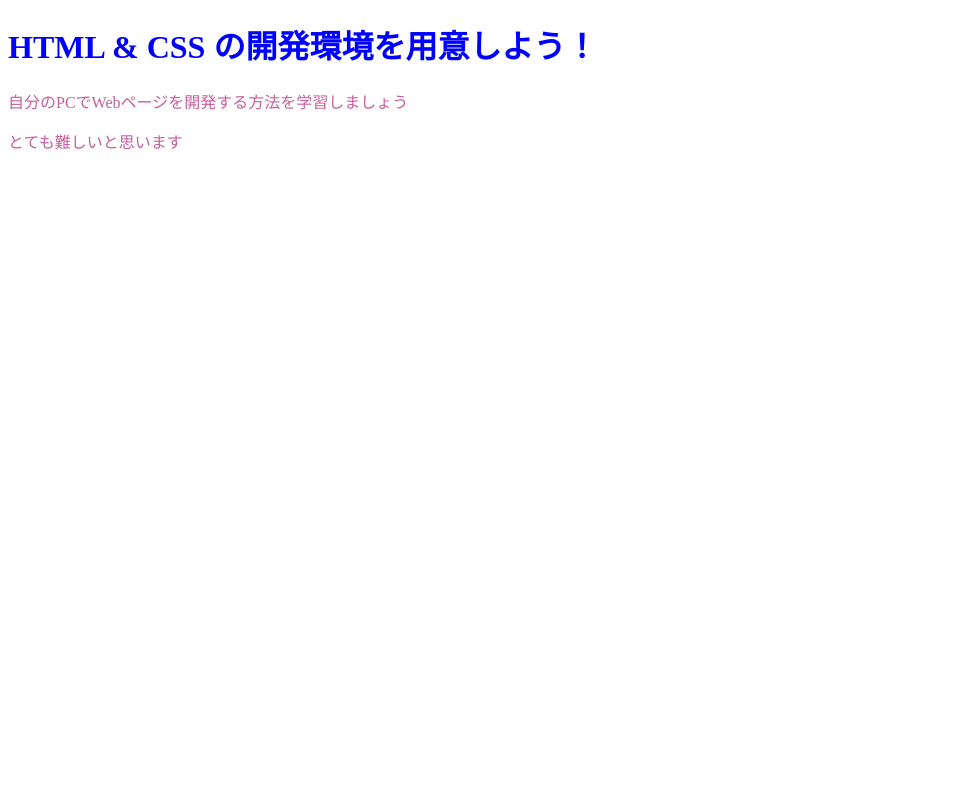
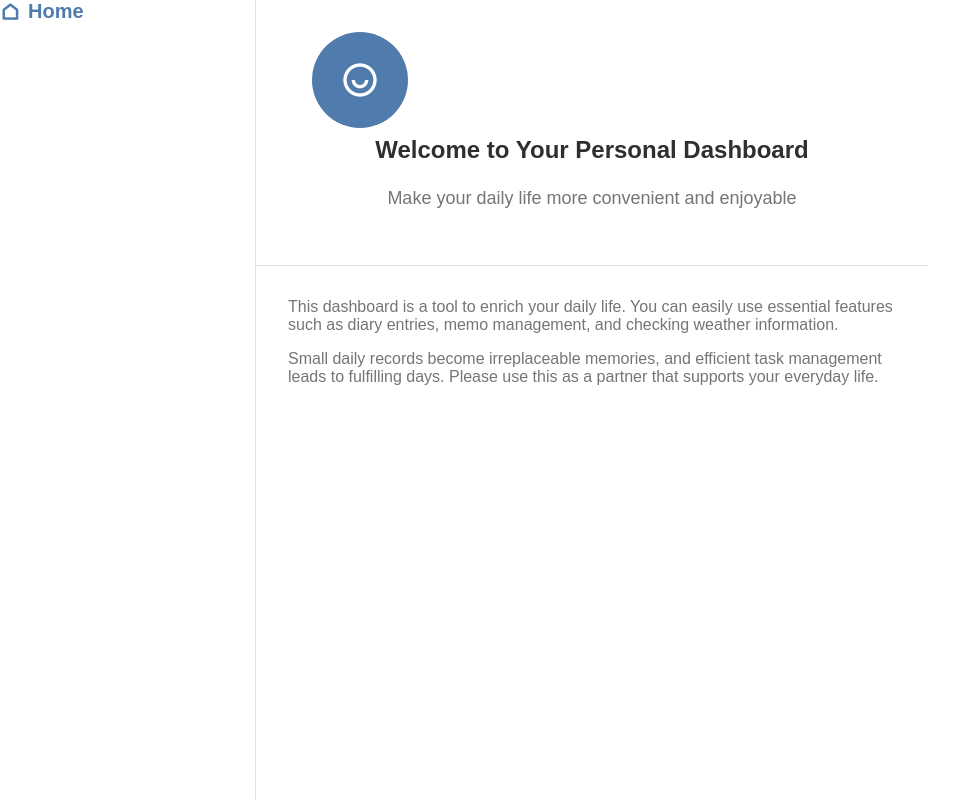
Before and after one commit to osarusanxx0112/my-first-web-app, a plain HTML site: page index.html in a window 1280 px wide. Shown: the whole page, without its empty margins (0-954 px from the left). Drawn offline with nearby package versions, Linux system fonts and the light colour scheme.

Commit message:
Add files via upload
新しい Web サイト用ファイルをアップロード

```diff
--- a/index.html
+++ b/index.html
@@ -1,16 +1,46 @@
 <!DOCTYPE html>
-<html>
+<html lang="en">
   <head>
-    <style>
-      h1 { color: blue; }
-      p { color: rgb(199, 94, 155); }
-    </style>
-    <meta charset="utf-8">
-    <title>Progate</title>
+    <meta charset="UTF-8" />
+    <meta name="viewport" content="width=device-width, initial-scale=1.0" />
+    <title>Dashboard</title>
+     <link rel="stylesheet" href="./style.css" />
+     <link href="https://cdn.jsdelivr.net/npm/remixicon@4.5.0/fonts/remixicon.css" rel="stylesheet" />
   </head>
   <body>
-    <h1 class="title">HTML & CSS の開発環境を用意しよう！</h1>
-    <p>自分のPCでWebページを開発する方法を学習しましょう</p>
-    <p>とても難しいと思います</p>
-</body>
+    <div class="dashboard-rensyu">
+      <aside class="sidebar">
+        <a href="#" class="sidebar-home" deta-tab="home">
+          <span class="ri-home-line"></span>
+          <span>Home</span>
+        </a>
+      </aside>
+      <main class="main-content">
+        <section class="cntent-section" id="home">
+          <header class="section-header">
+            <div class="profile-circle">
+              <span class="ri-user-smile-line"></span>
+            </div>
+            <h1 class="section-title">Welcome to Your Personal Dashboard</h1>
+            <p class="section-subtitle">Make your daily life more convenient and enjoyable</p>
+
+          </header>
+          <div class="section-body">
+            <div class="section-description">
+              <p>
+                This dashboard is a tool to enrich your daily life. You can easily use essential features such as diary entries, memo management, and checking weather information.
+              </p>
+              <p>
+                Small daily records become irreplaceable memories, and efficient task management leads to fulfilling days. Please use this as a partner that supports your everyday life.
+              </p>
+
+            </div>
+          </div>
+        </section>
+      </main>
+
+
+
+    </div>
+  </body>
 </html>
--- /dev/null
+++ b/style.css
@@ -0,0 +1,114 @@
+/* ブラウザで設定されているスタイルのリセット・共通設定 */
+/* 消さないでください */
+*,
+*::before,
+*::after {
+  box-sizing: border-box;
+}
+body,
+h1,
+h2,
+h3,
+p,
+ul,
+li,
+form,
+input,
+textarea,
+select,
+button {
+  margin: 0;
+  padding: 0;
+  font-family: sans-serif;
+}
+
+ul {
+  list-style: none;
+}
+/* スタイルのリセット終了 */
+
+/* サイドバーとメインコンテンツを包むための要素のスタイルを書いてください */
+.dashboard-rensyu {
+  display: flex;
+  height: 100vh;
+}
+
+/* サイドバーに関連するスタイルを書いてください */
+.sidebar {
+  width: 256px;
+  height: 100%;
+  flex-shrink: 0;
+  background-color: column;
+  border-right: 1px solid #e0e0e0 ;
+  display :flex;
+  flex-direction: column;
+}
+.sidebar-hedder{
+  padding:20px;
+  border-bottom: 1px solid #0e0e0e;
+}
+.sidebar-home{
+  font-size: 1.25rem;
+  font-weight: 600;
+  color: #4f7cac;
+  display: flex;
+  align-items: center;
+  gap: 8px;
+  text-decoration: none;
+}
+
+/* メインコンテンツに関連するスタイルを書いてください */
+.main-contents{
+  flex: 1;
+}
+
+.section-header{
+  background-color: white;
+  padding: 32px;
+  border-bottom: 1px solid #e0e0e0;
+  text-align: center;
+}
+
+.profile-circle{
+  width: 96px;
+  height: 96px;
+  background-color: #4f7cac;
+  border-radius: 50%;
+  display: flex;
+  justify-content:center;
+  align-items: center;
+  margin: auto 24px;
+}
+
+.profile-circle span{
+  font-size: 2.5rem;
+  color: white;
+}
+
+.section-title{
+  font-size: 1.5rem;
+  font-weight: 600;
+  color: #2f2f2f;
+  margin: 8px;
+}
+
+.section-subtitle{
+  font-size: 1.125rem;
+  color: #757575;
+  margin: 24px;
+}
+
+.section-description{
+  max-width: 672px;
+  margin: auto 0;
+  padding: 32px;
+  color: #757575
+  }
+
+.section-description p{
+  margin-bottom: 16px;
+}
+
+.section body{
+  padding: 32px;
+}
```
